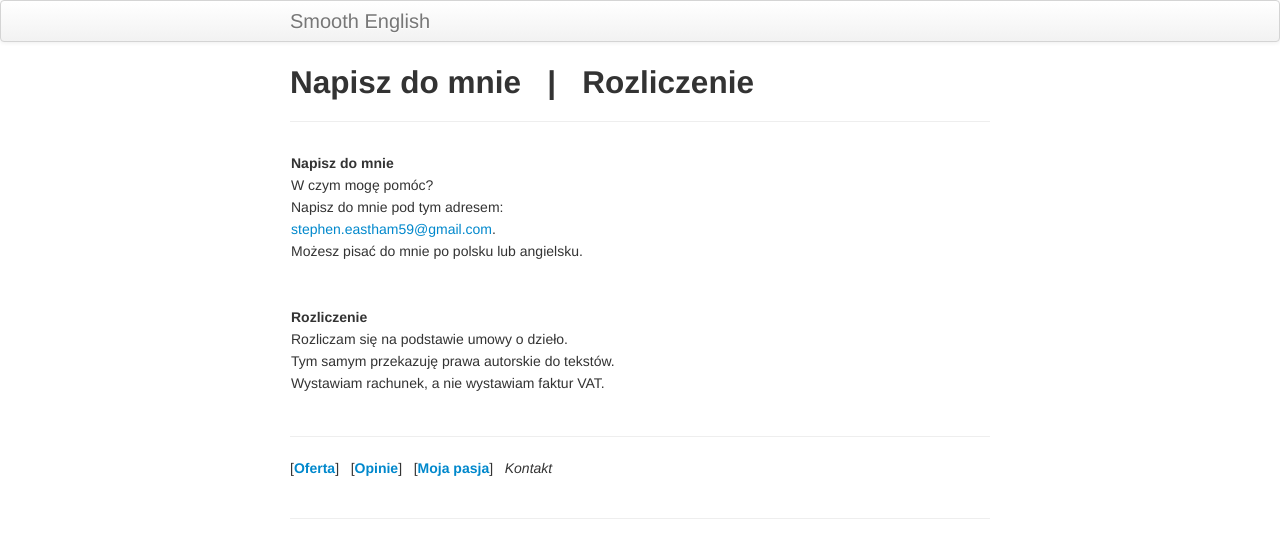
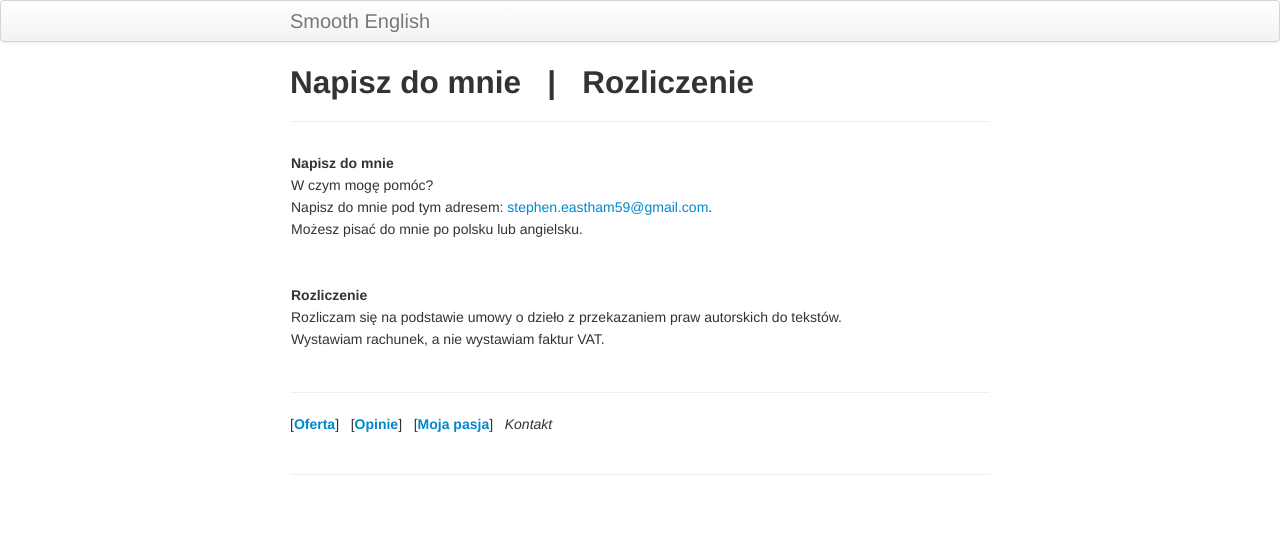
Before and after one commit to StephenEastham/StephenEastham.github.io, a Jekyll site: the page built from pages/kontakt.md, in a window 1280 px wide. Shown: the top 558 px of the page. Built offline with Jekyll 4.4.1, drawn with Linux system fonts in a browser that asks for light colours.

Commit message:
Revert "Update kontakt.md"
This reverts commit db40352386b58fa00ca994cb7d05b7c38d3fa2d1.

```diff
--- a/pages/kontakt.md
+++ b/pages/kontakt.md
@@ -6,8 +6,7 @@ description:
 ---------|
 __Napisz do mnie__ |
 W czym mogę pomóc? |
-Napisz do mnie pod tym adresem: |
-<stephen.eastham59@gmail.com>. |
+Napisz do mnie pod tym adresem: <stephen.eastham59@gmail.com>. |
 Możesz pisać do mnie po polsku lub angielsku. |
 |
 |
@@ -15,8 +14,7 @@ Możesz pisać do mnie po polsku lub angielsku. |
 
 ---------|
 __Rozliczenie__ |
-Rozliczam się na podstawie umowy o dzieło. |
-Tym samym przekazuję prawa autorskie do tekstów. |
+Rozliczam się na podstawie umowy o dzieło z przekazaniem praw autorskich do tekstów. |
 Wystawiam rachunek, a nie wystawiam faktur VAT. |
 |
 
```
